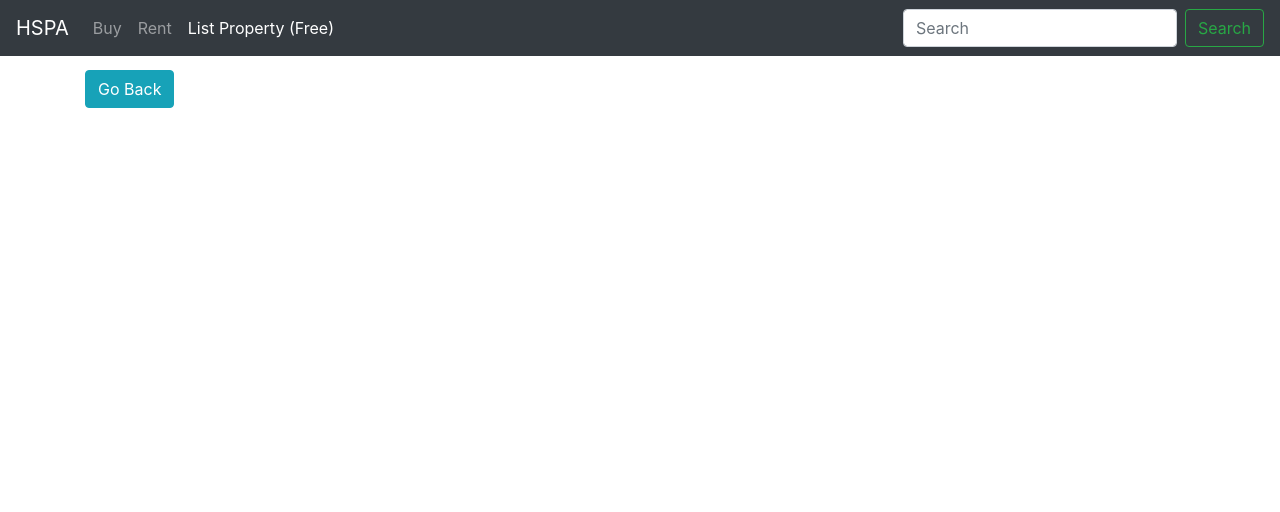
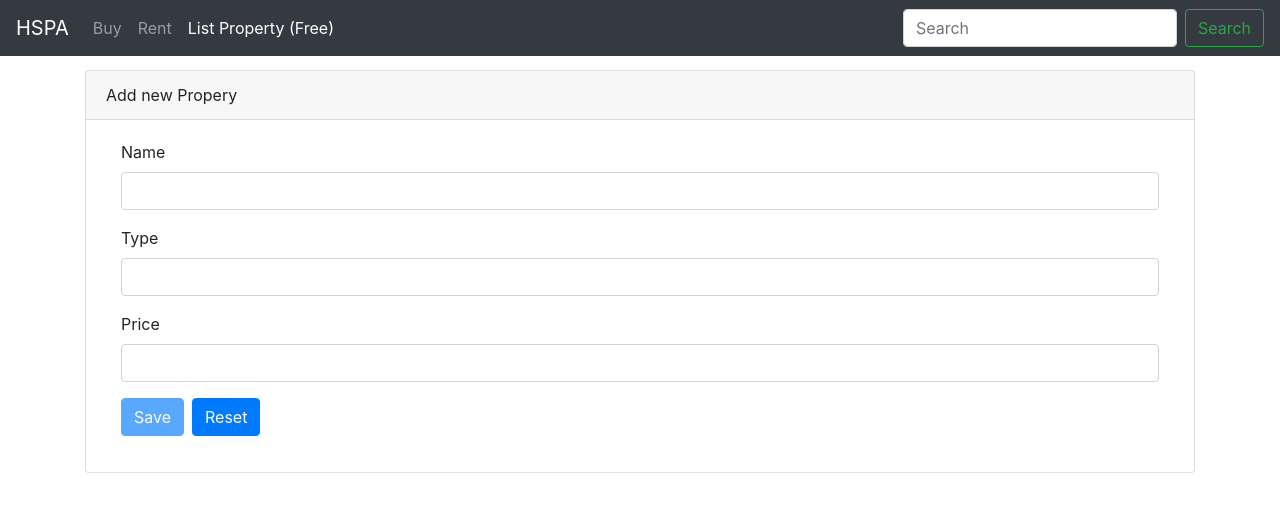
Before and after one commit to SaladinDacic/HSPA, an Angular app in the folder Frontend/: page /add-property in a window 1280 px wide. Shown: the top 512 px of the page. Built offline with nearby package versions, Linux system fonts and the light colour scheme.

Commit message:
Dodao formu u add.property.html-u tipa (template forms), VievChild služi da se dobiju podatci iz fomr prije nego se submita

```diff
--- a/Frontend/src/app/app.module.ts
+++ b/Frontend/src/app/app.module.ts
@@ -4,6 +4,7 @@ import { BrowserModule } from '@angular/platform-browser';
 import { NgModule } from '@angular/core';
 import { HttpClientModule } from '@angular/common/http';
 import { Routes, RouterModule } from '@angular/router';
+import { FormsModule } from '@angular/forms';
 
 import { AppComponent } from './app.component';
 import { PropertyListComponent } from './property/property-list/property-list.component';
@@ -31,6 +32,7 @@ const appRoutes: Routes = [
   imports: [
     BrowserModule,
     HttpClientModule,
+    FormsModule,
     RouterModule.forRoot(appRoutes)
   ],
   providers: [
--- a/Frontend/src/app/property/add-property/add-property.component.css
+++ b/Frontend/src/app/property/add-property/add-property.component.css
@@ -0,0 +1,6 @@
+.ng-invalid.ng-touched{
+  border-color: red;
+}
+.error-block{
+  color: red;
+}
--- a/Frontend/src/app/property/add-property/add-property.component.html
+++ b/Frontend/src/app/property/add-property/add-property.component.html
@@ -1,3 +1,31 @@
-<p>
-  <button (click)="goBack()" class="btn btn-info">Go Back</button>
-</p>
+<div class="card">
+  <div class="card-header">
+    Add new Propery
+  </div>
+  <div class="card-body">
+    <form (ngSubmit)='onSubmit()' #form='ngForm'>
+      <div class="form-group col-12">
+        <label for="name">Name</label>
+        <input type="text" class="form-control"
+        minlength="5"
+        #propName='ngModel' ngModel name="Name" required>
+        <span *ngIf="!propName.valid && propName.touched" class="error-block">
+          <span *ngIf="propName.errors.required">Please enter name</span>
+          <span *ngIf="propName.errors.minlength">Name must be longer than 4 carracters</span>
+        </span>
+      </div>
+      <div class="form-group col-12">
+        <label for="type">Type</label>
+        <input type="text" class="form-control" ngModel name="Type">
+      </div>
+      <div class="form-group col-12">
+        <label for="price">Price</label>
+        <input type="text" class="form-control" ngModel name="Price">
+      </div>
+      <div class="form-group col-12">
+        <button [disabled]='!form.valid' type="submit" class="btn btn-primary mr-2">Save</button>
+        <button type="reset" class="btn btn-primary">Reset</button>
+      </div>
+    </form>
+  </div>
+</div>
--- a/Frontend/src/app/property/add-property/add-property.component.ts
+++ b/Frontend/src/app/property/add-property/add-property.component.ts
@@ -1,5 +1,6 @@
-import { Component, OnInit } from '@angular/core';
+import { Component, OnInit, ViewChild } from '@angular/core';
 import { Router } from '@angular/router';
+import { NgForm } from '@angular/forms';
 
 @Component({
   selector: 'app-add-property',
@@ -7,14 +8,15 @@ import { Router } from '@angular/router';
   styleUrls: ['./add-property.component.css']
 })
 export class AddPropertyComponent implements OnInit {
-
+  @ViewChild('form') addPropertyForm: NgForm;
   constructor(public router: Router) { }
 
   ngOnInit(): void {
   }
 
-  goBack() {
-    this.router.navigate(['/'])
+  onSubmit() {
+    console.log("Congrats, form submitted");
+    console.log(this.addPropertyForm);
   }
 
 }
```
